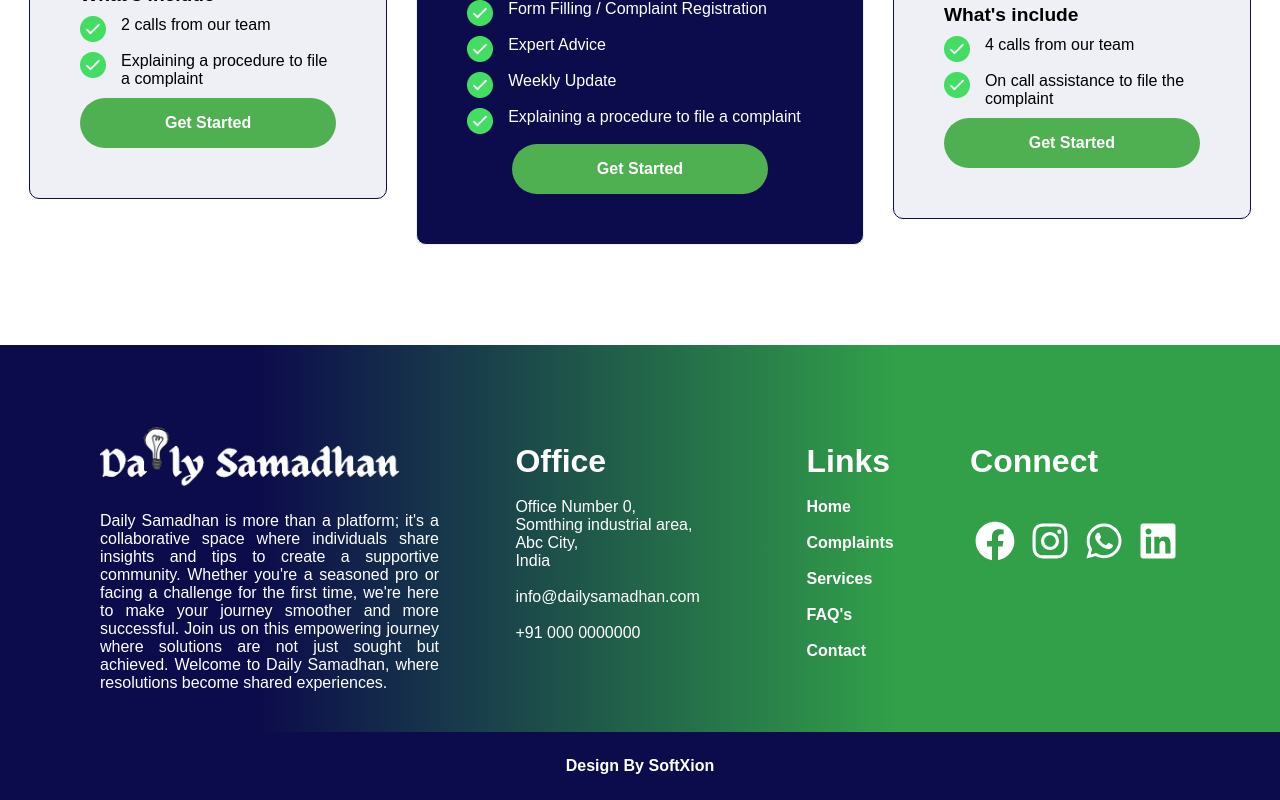
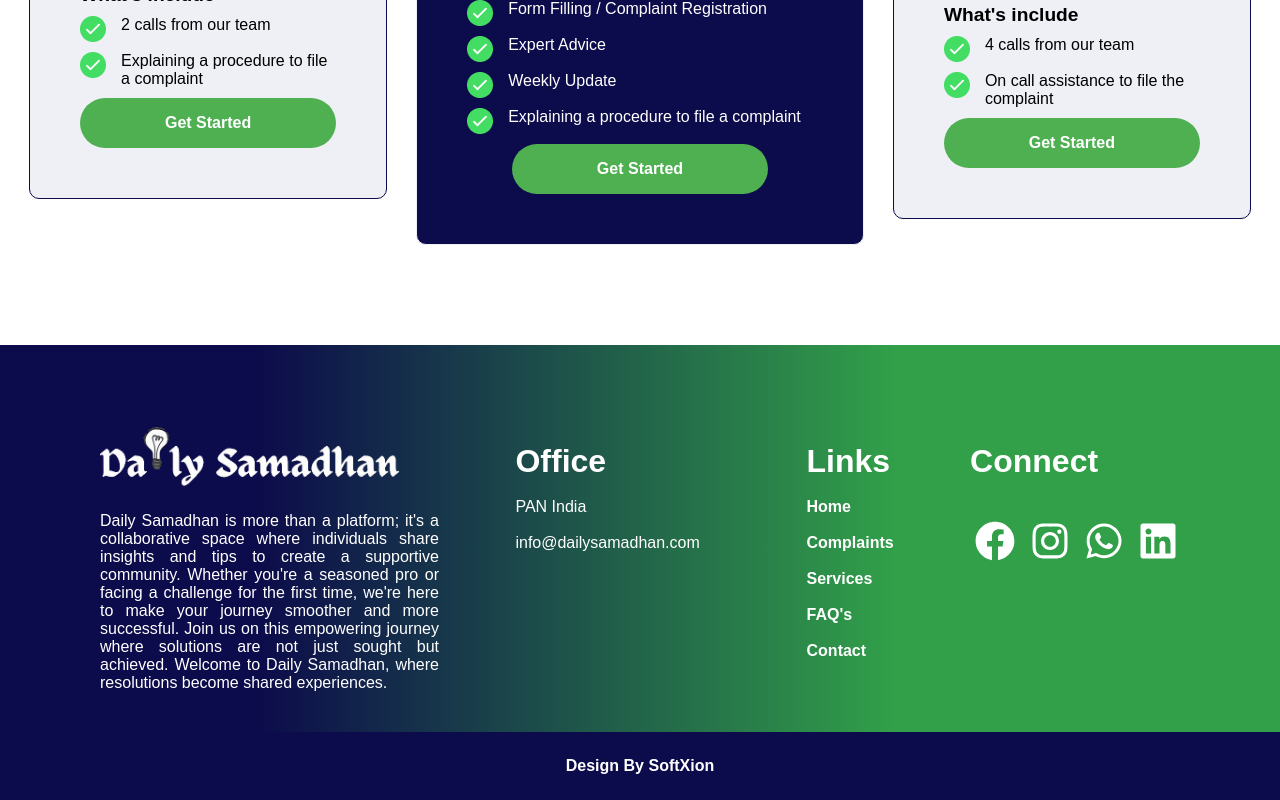
Before and after one commit to Huzaifa-Tawab/daily-samadhan--0.01, a React (Create React App) app: page / in a window 1280 px wide. Shown: the part 4023-4823 px from the top of the page. Built offline with nearby package versions, Linux system fonts and the light colour scheme; a web font is replaced by a local one.

Commit message:
footerlocation

```diff
--- a/src/components/Footer/Footer.jsx
+++ b/src/components/Footer/Footer.jsx
@@ -17,11 +17,11 @@ function Footer() {
                     <h1>Office</h1>
                     <br />
                     {/* <br /> */}
-                    <p>Office Number 0,<br />Somthing industrial area, <br />Abc City,<br /> India </p>
+                    <p>PAN India</p>
                     <br />
                     <p>info@dailysamadhan.com</p>
                     <br />
-                    <p>+91 000 0000000</p>
+                    {/* <p>+91 000 0000000</p> */}
                 </div>
                 <div className="Footer-links">
                     <br />
```
